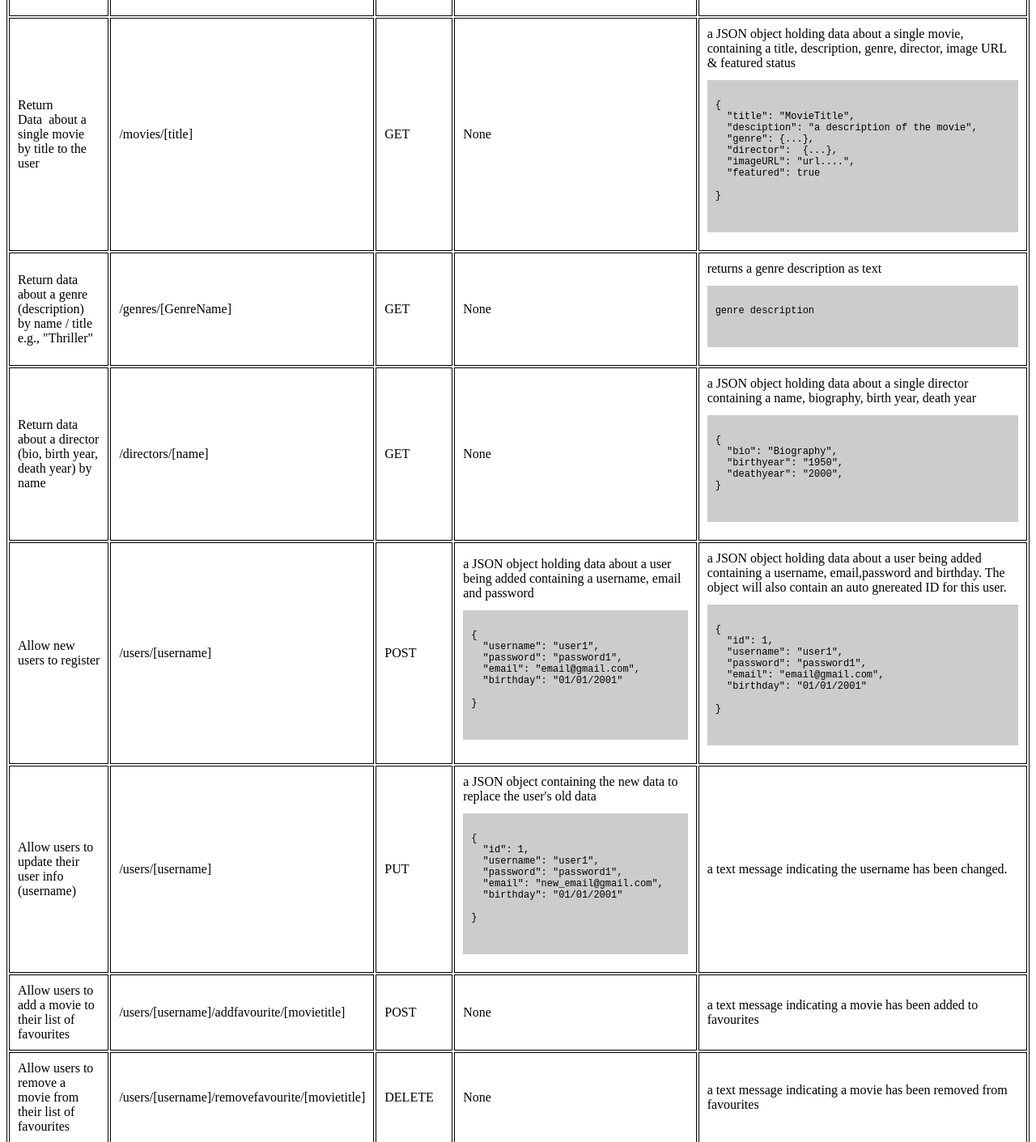
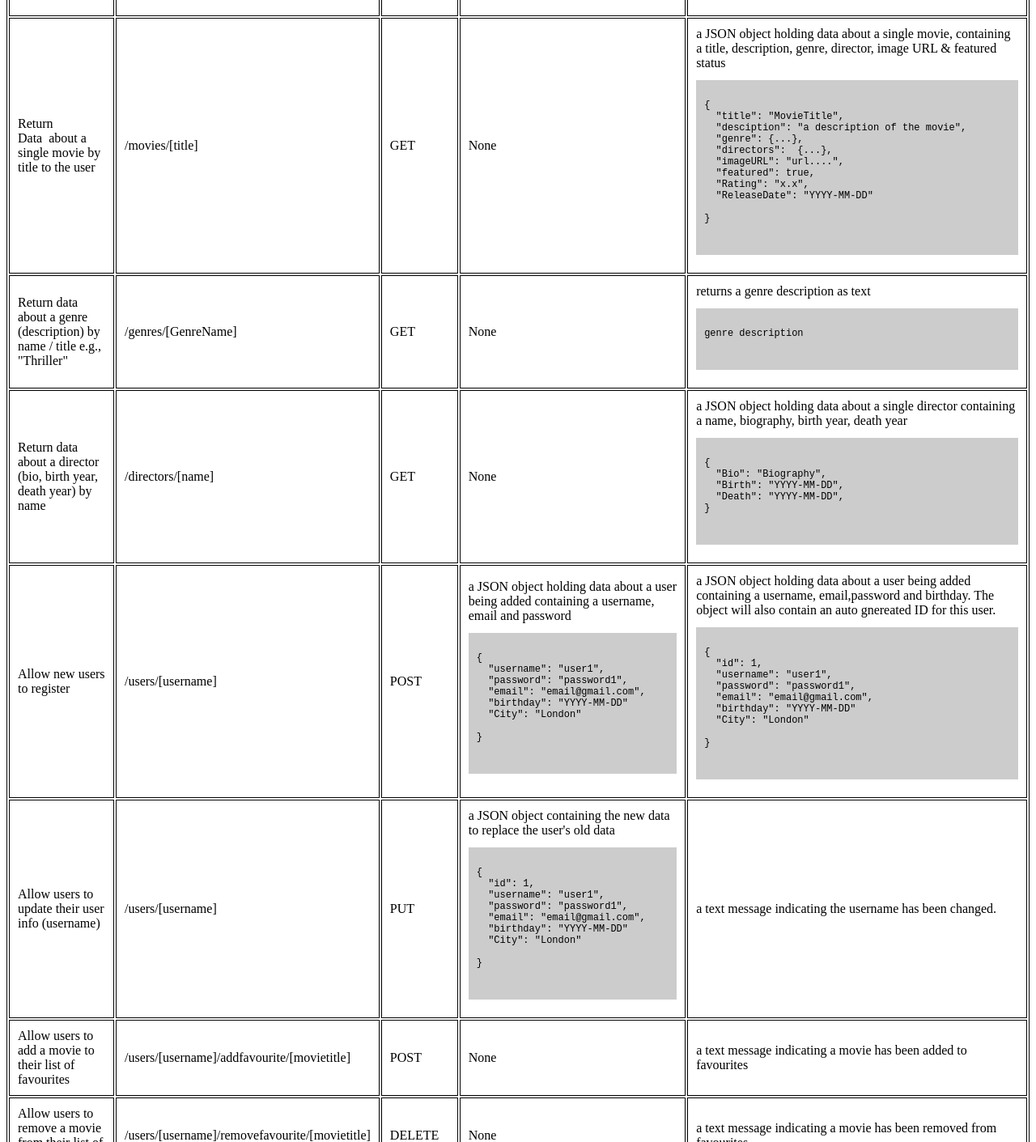
Before and after one commit to Caelian-A/movie_api, a website: page public/documentation.html in a window 1280 px wide. Shown: the part 433-1844 px from the top of the page at 81% size. Drawn offline with Linux system fonts and the light colour scheme.

Commit message:
Updated for MongoDB

```diff
--- a/public/documentation.html
+++ b/public/documentation.html
@@ -56,9 +56,11 @@
   "title": "MovieTitle",
   "desciption": "a description of the movie",
   "genre": {...},
-  "director":  {...},
+  "directors":  {...},
   "imageURL": "url....",
-  "featured": true
+  "featured": true,
+  "Rating": "x.x",
+  "ReleaseDate": "YYYY-MM-DD"
 
 }
             </code>
@@ -87,9 +89,9 @@ genre description
           <pre>
             <code>
 {
-  "bio": "Biography",
-  "birthyear": "1950",
-  "deathyear": "2000",
+  "Bio": "Biography",
+  "Birth": "YYYY-MM-DD",
+  "Death": "YYYY-MM-DD",
 }
             </code>
           </pre>
@@ -106,7 +108,8 @@ genre description
   "username": "user1",
   "password": "password1",
   "email": "email@gmail.com",
-  "birthday": "01/01/2001"
+  "birthday": "YYYY-MM-DD"
+  "City": "London"
 
 }
             </code>
@@ -120,7 +123,8 @@ genre description
   "username": "user1",
   "password": "password1",
   "email": "email@gmail.com",
-  "birthday": "01/01/2001"
+  "birthday": "YYYY-MM-DD"
+  "City": "London"
 
 }
             </code>
@@ -138,8 +142,9 @@ genre description
   "id": 1,
   "username": "user1",
   "password": "password1",
-  "email": "new_email@gmail.com",
-  "birthday": "01/01/2001"
+  "email": "email@gmail.com",
+  "birthday": "YYYY-MM-DD"
+  "City": "London"
 
 }
           </code>
```
